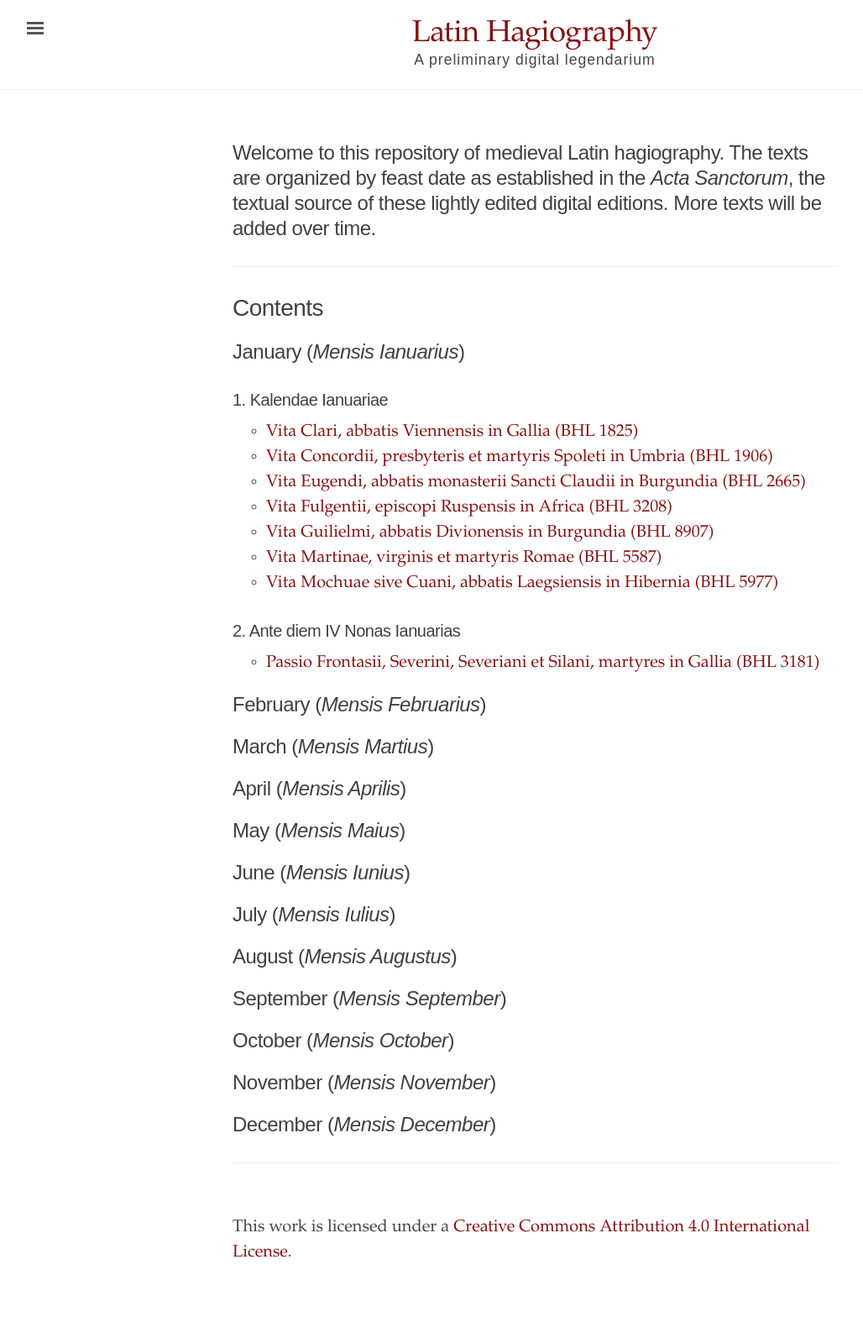
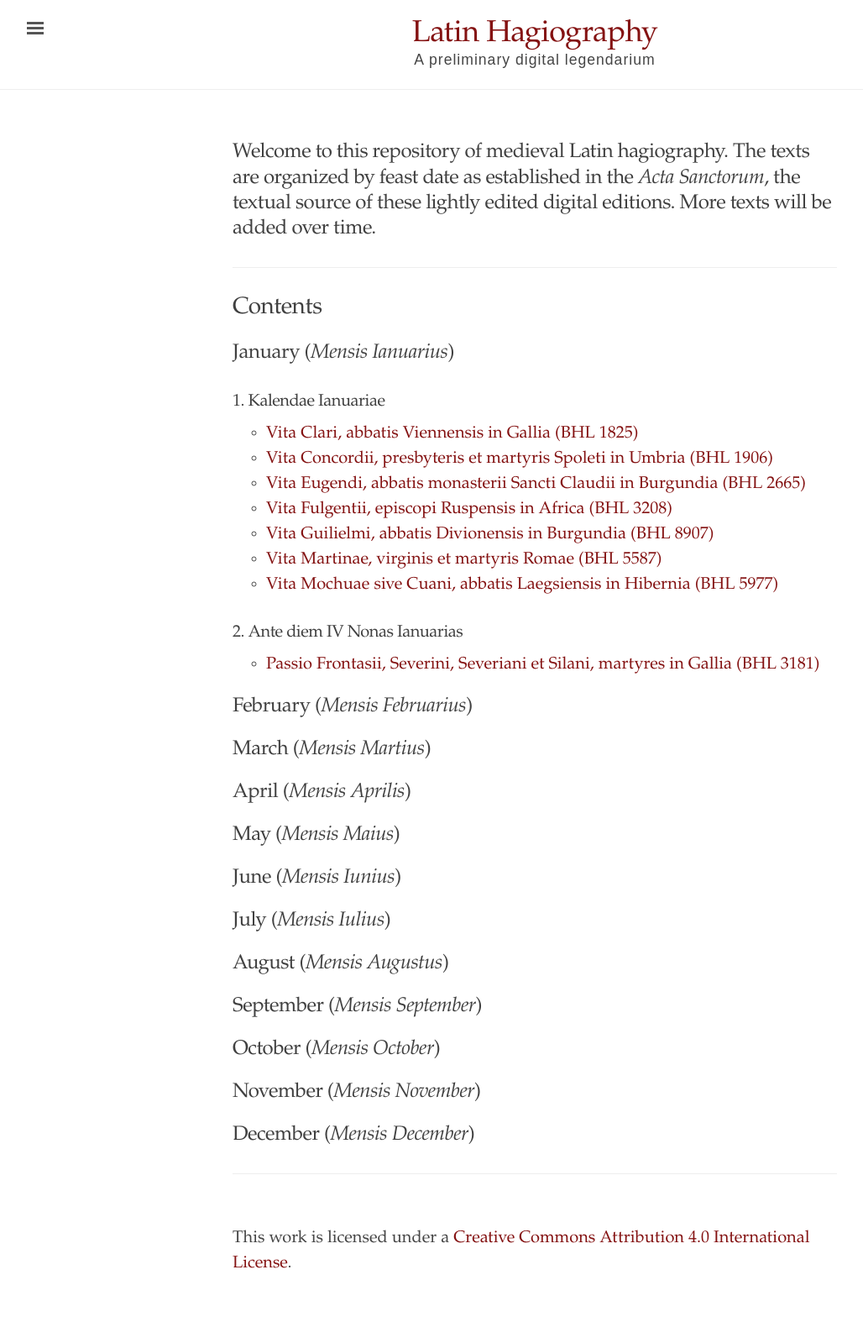
Before and after one commit to cjkoepke1/latin-hagiography, a Jekyll site: the page built from index.md, in a window 1280 px wide. Shown: the whole page at 84% size, without its empty margins (3-1031 px from the left). Built offline with Jekyll 4.4.1, drawn with Linux system fonts in a browser that asks for light colours.

Commit message:
change headings to main-font

```diff
--- a/_sass/_ed.scss
+++ b/_sass/_ed.scss
@@ -107,7 +107,7 @@
 
 /* Headings */
 h1, h2, h3, h4, h5, h6 {
-  font-family: $heading-font;
+  font-family: $main-font;
   margin-bottom: .5rem;
   font-weight: normal;
   color: $heading-color;
```
